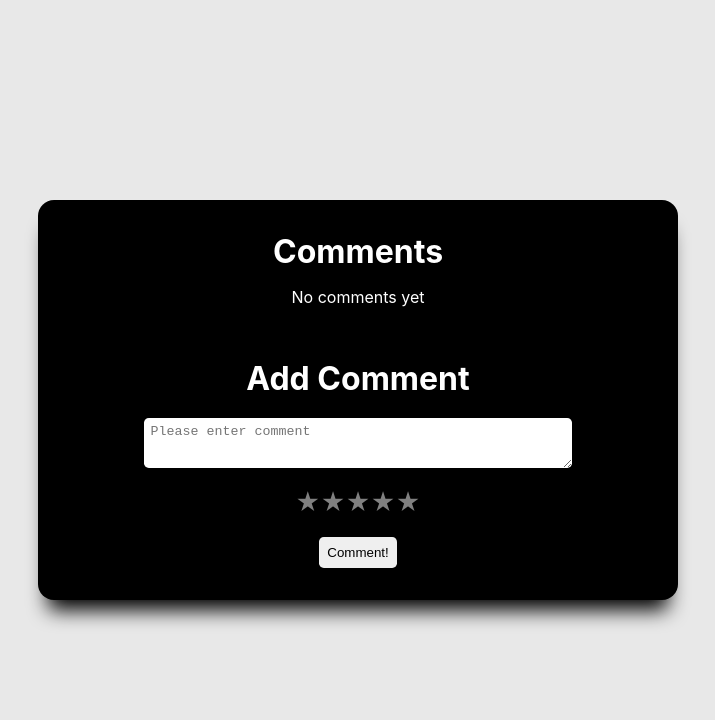
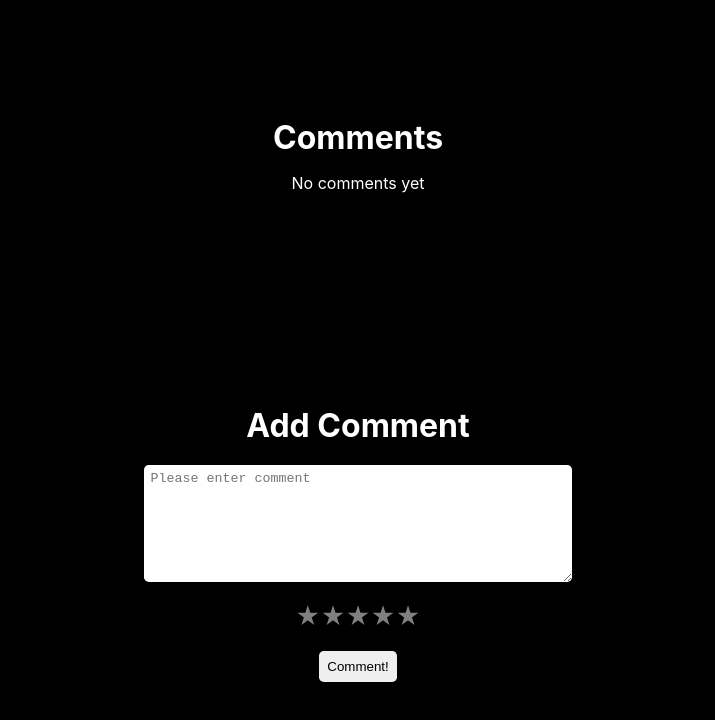
Before and after one commit to 94-Istanbul-Front-End-Bootcamp/odev-4-aykutsahinler, a React (Create React App) app: page / in a window 1280 px wide. Shown: the top 720 px of the page, without its empty margins (282-997 px from the left). Built offline with nearby package versions, Linux system fonts and the light colour scheme.

Commit message:
better styling

```diff
--- a/src/App.css
+++ b/src/App.css
@@ -5,7 +5,7 @@
 }
 
 .app {
-  height: 50vh;
+  height: 80vh;
   width: 50vw;
   border-radius: 0;
   padding: 2rem;
--- a/src/index.css
+++ b/src/index.css
@@ -9,7 +9,7 @@ body {
   align-items: center;
   justify-content: center;
   height: 100vh;
-  background-color: #e8e8e8;
+  background-color: #000;
 }
 
 code {
```
